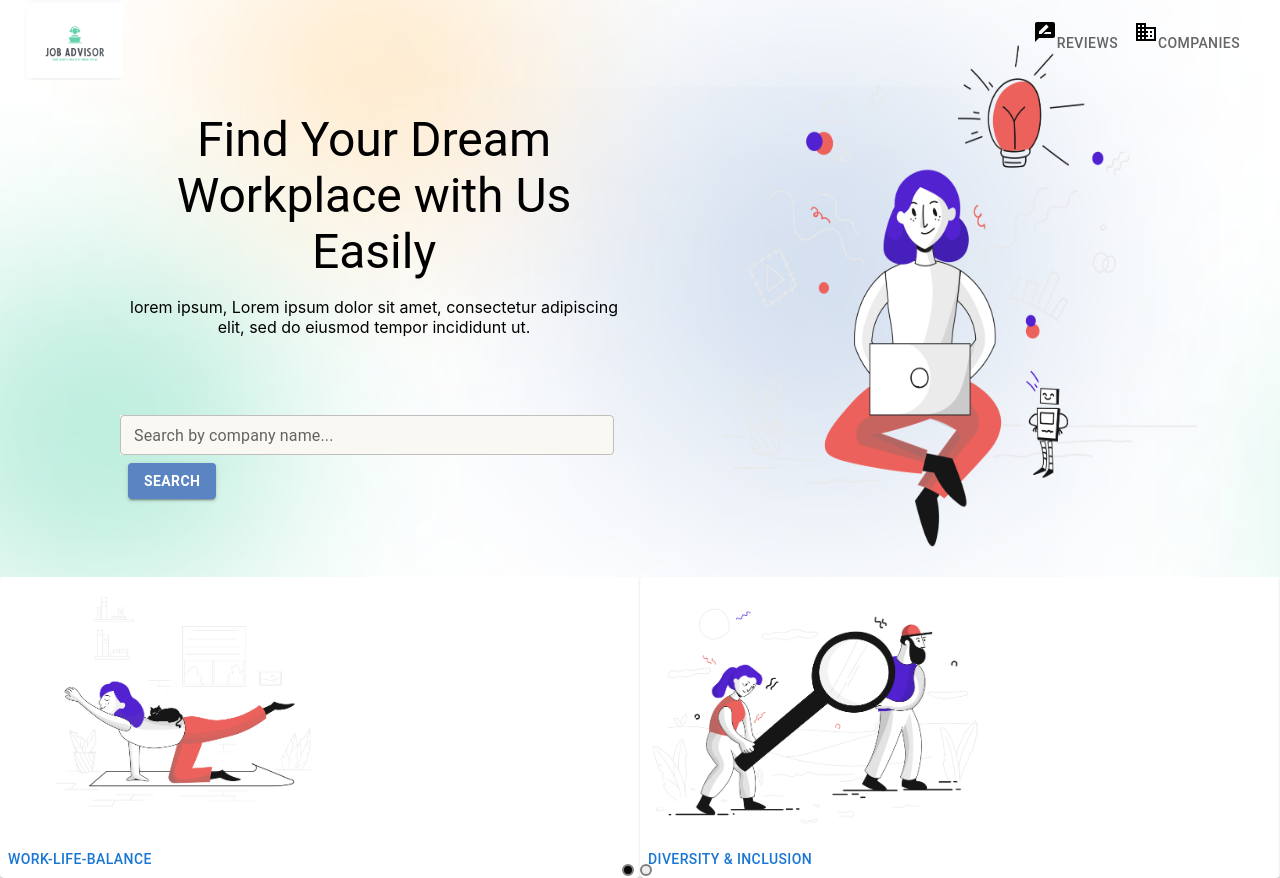
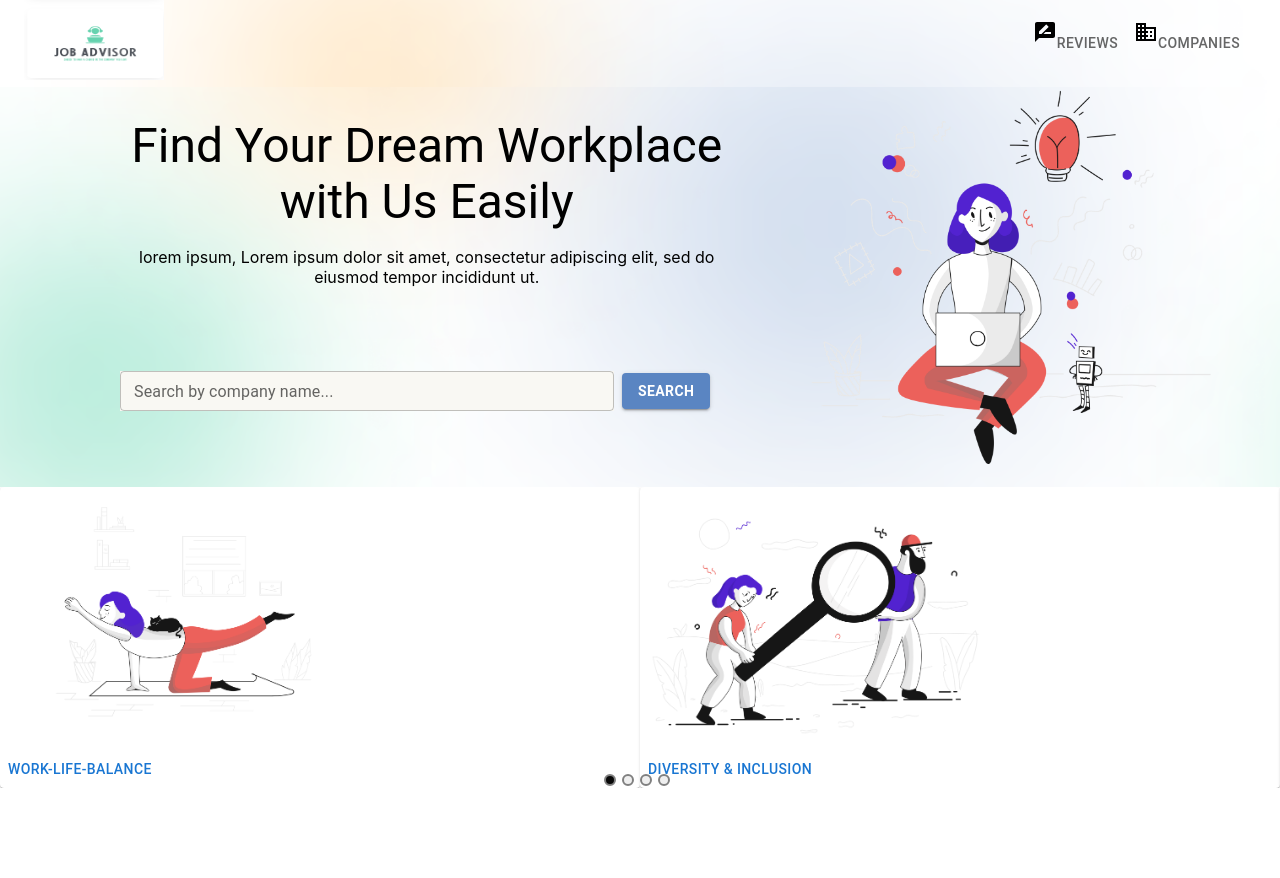
Before and after one commit to Job-Advisor-project/FrontEnd, a React (Create React App) app in the folder react/: page / in a window 1280 px wide. After the commit the page ends 800 px from the top, so only its background shows below. Built offline with nearby package versions, Linux system fonts and the light colour scheme.

Commit message:
items:3 changed to items:4

```diff
--- a/react/src/components/Banner.jsx
+++ b/react/src/components/Banner.jsx
@@ -17,7 +17,7 @@ export default function Banner() {
         backgroundRepeat: "no-repeat",
         backgroundPosition: "center",
         backgroundSize: "cover",
-        height: "490px",
+        height: "400px",
         width: "100%",
       }}
     >
@@ -70,7 +70,7 @@ export default function Banner() {
       <img
         src="../../assets/figma download/pixeltrue-idea-1.png"
         alt="women"
-        style={{ width: "652px", height: "550px" }}
+        style={{ width: "652px", height: "410px" }}
       />
     </Box>
   );
--- a/react/src/components/CarouselCards.jsx
+++ b/react/src/components/CarouselCards.jsx
@@ -8,8 +8,8 @@ export default function CarouselSlide({ onSelect }) {
   const responsive = {
     desktop: {
       breakpoint: { max: 3000, min: 1024 },
-      items: 3,
-      slidesToSlide: 3, // optional, default to 1.
+      items: 4,
+      slidesToSlide: 1, // optional, default to 1.
     },
     tablet: {
       breakpoint: { max: 1024, min: 464 },
@@ -29,17 +29,23 @@ export default function CarouselSlide({ onSelect }) {
       showDots={true}
       responsive={responsive}
       infinite={true}
-      autoPlaySpeed={1000}
+      additionalTransfrom={0}
+      arrows
+      autoPlaySpeed={500}
       keyBoardControl={true}
+      containerClass="carousel-container"
       customTransition="all .5"
-      transitionDuration={500}
-      containerClass="carousel-container"
+      rewind={false}
+      rewindWithAnimation={false}
+      rtl={false}
+      shouldResetAutoplay
+      //transitionDuration={1000}
       removeArrowOnDeviceType={["tablet", "mobile"]}
-      itemClass={"carousel-item-padding-10-px"}
+      itemClass={"carousel-item-padding-40-px"}
       backgroundImage="url(http://localhost:3000/assets/background.png)"
       backgroundRepeat="no-repeat"
       aspectRatio="1.8"
-      viewportFraction={1.9}
+      viewportFraction={0.4}
       clipBehavior="Clip.none"
     >
       {slider.map((item) => (
--- a/react/src/components/Header.jsx
+++ b/react/src/components/Header.jsx
@@ -20,7 +20,7 @@ const Header = () => {
           backgroundImage: "url(http://localhost:3000/assets/background.png)",
           backgroundRepeat: "no-repeat",
           backgroundSize: "cover",
-          height: "70",
+          height: "100",
         }}
       >
         <Toolbar>
@@ -28,7 +28,7 @@ const Header = () => {
             <img
               src="../assets/jobadvisorlogo.jpg"
               alt="jobadvisorlogo"
-              width={100}
+              width={140}
               height={80}
             />
           </Typography>
--- a/react/src/components/Item.jsx
+++ b/react/src/components/Item.jsx
@@ -5,6 +5,7 @@ export default function Item({ item, onSelect }) {
   const navigate = useNavigate();
   return (
     <Paper
+      width="10%"
       onClick={() => {
         onSelect(item.collection);
         navigate("/searchResult");
```
